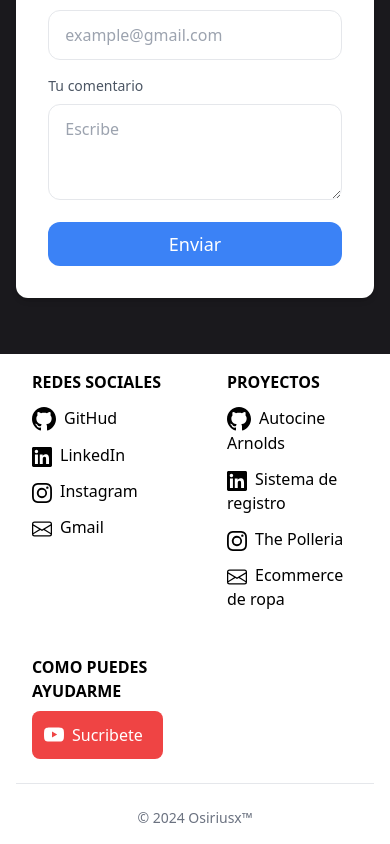
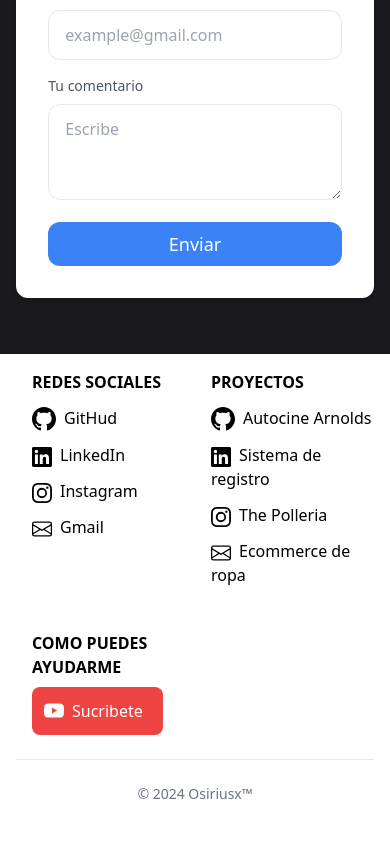
Before and after one commit to YeisonMC/mi-portafolio, a React (Vite) app: page / in a window 390 px wide. Shown: the part 2509-3353 px from the top of the page. After the commit the page ends 3329 px from the top, so only its background shows below. Built offline with nearby package versions, Linux system fonts and the light colour scheme.

Commit message:
se cambio el portafolio y se tomo los cambios de la rama develop

```diff
--- a/src/components/Footer.jsx
+++ b/src/components/Footer.jsx
@@ -70,7 +70,7 @@ export const Footer = () => {
                 </a>
               </div> */}
             </div>
-            <div className="px-4 lg:px-0">
+            <div className="lg:px-0">
               <Proyects />
             </div>
             <div className="px-4 lg:px-0">
```
